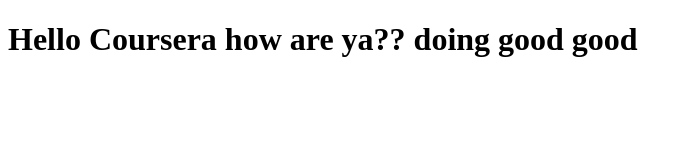
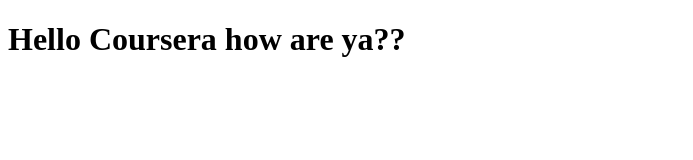
Before and after one commit to Aviator1111/coursera-test, a plain HTML site: page index.html in a window 1280 px wide. Shown: the whole page, without its empty margins (0-693 px from the left). Drawn offline with Linux system fonts and the light colour scheme.

Commit message:
next version

```diff
--- a/index.html
+++ b/index.html
@@ -5,6 +5,6 @@
 	<title>Hello Coursera</title>
 </head>
 <body>
-	<h1>Hello Coursera how are ya?? doing good good</h1>
+	<h1>Hello Coursera how are ya??</h1>
 </body>
 </html>
```
